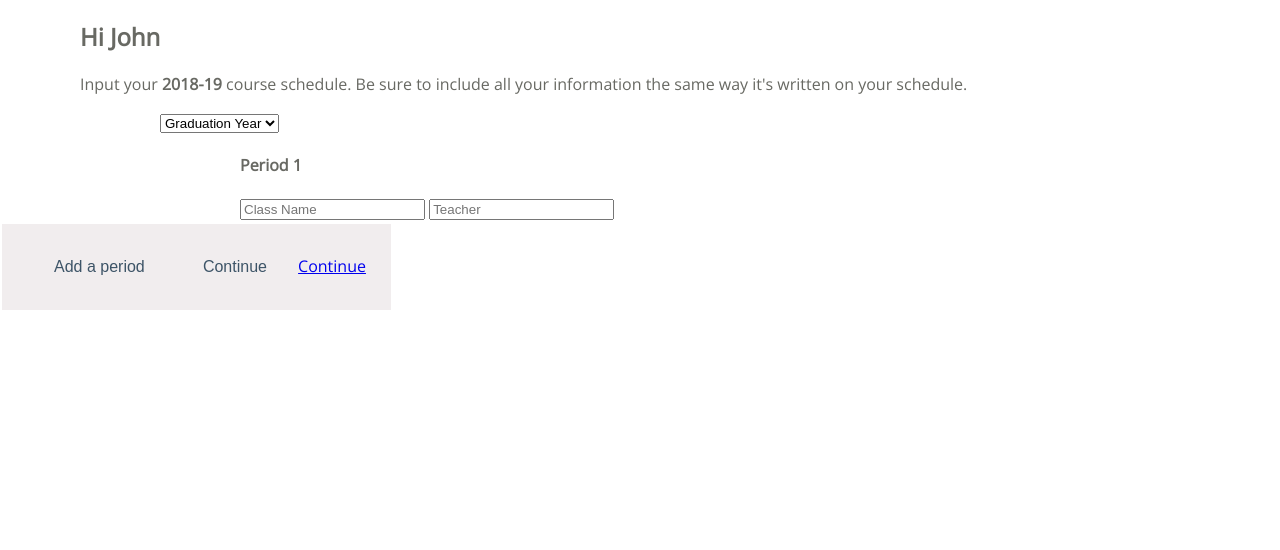
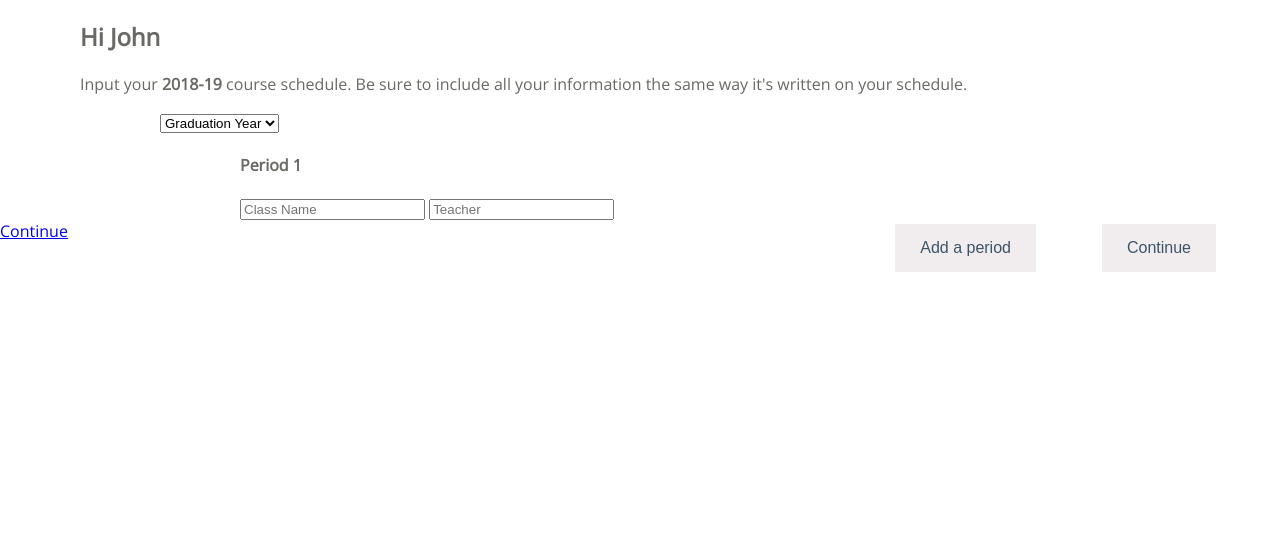
Before and after one commit to tiffaniec/RollCall, a Python web app: template rollcall-211816/templates/pg2.html in a window 1280 px wide. Shown: the part 51-601 px from the top of the page. Run offline with Jinja, Linux system fonts and the light colour scheme; the template is opened without the code that fills it, so the values that code supplies are empty.

Commit message:
progresson buttons

```diff
--- a/rollcall-211816/extras/style.css
+++ b/rollcall-211816/extras/style.css
@@ -56,6 +56,8 @@
     -webkit-transition-duration: 0.4s; /* Safari */
     transition-duration: 0.4s;
     cursor: pointer;
+    float:right;
+    margin-right: 5%;
     }
   .button:hover {
       background-color: #686963;
@@ -80,6 +82,10 @@ body{
   color:#686963;
   background-color: white;
 
+}
+#per1.text{
+  font-size: 20px;
+  font-family: 'Open Sans', sans-serif;
 }
 #per1{
   display: inline-block;
--- a/rollcall-211816/templates/pg2.html
+++ b/rollcall-211816/templates/pg2.html
@@ -54,12 +54,11 @@
       </div>
     </div>
 
-    <div class="button">
+      <button class="button">Continue</button>
       <button class="button">Add a period</button>
-      <button class="button">Continue</button>
       <a href='/pg3'>Continue</a>
       <!-- <button onclick="myFunction()">Add a period</button> -->
-    </div>
+
     <script>
     function myFunction() {
         document.getElementById("input_t").value = document.getElementById("input_c").value;
```
